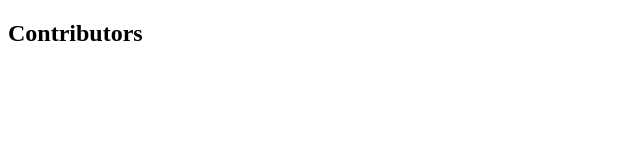
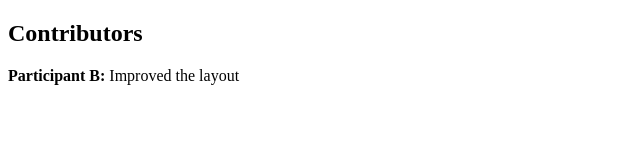
Before and after one commit to Aldgar/colaborative-work, a plain HTML site: page index.html in a window 1280 px wide. Shown: the whole page, without its empty margins (0-640 px from the left). Drawn offline with Linux system fonts and the light colour scheme.

Commit message:
Added a p

```diff
--- a/index.html
+++ b/index.html
@@ -9,7 +9,7 @@
 
     <div id="contributors">
         <h2>Contributors</h2>
-
+        <p><strong>Participant B:</strong> Improved the layout</p>
 
 
     </div>
```
